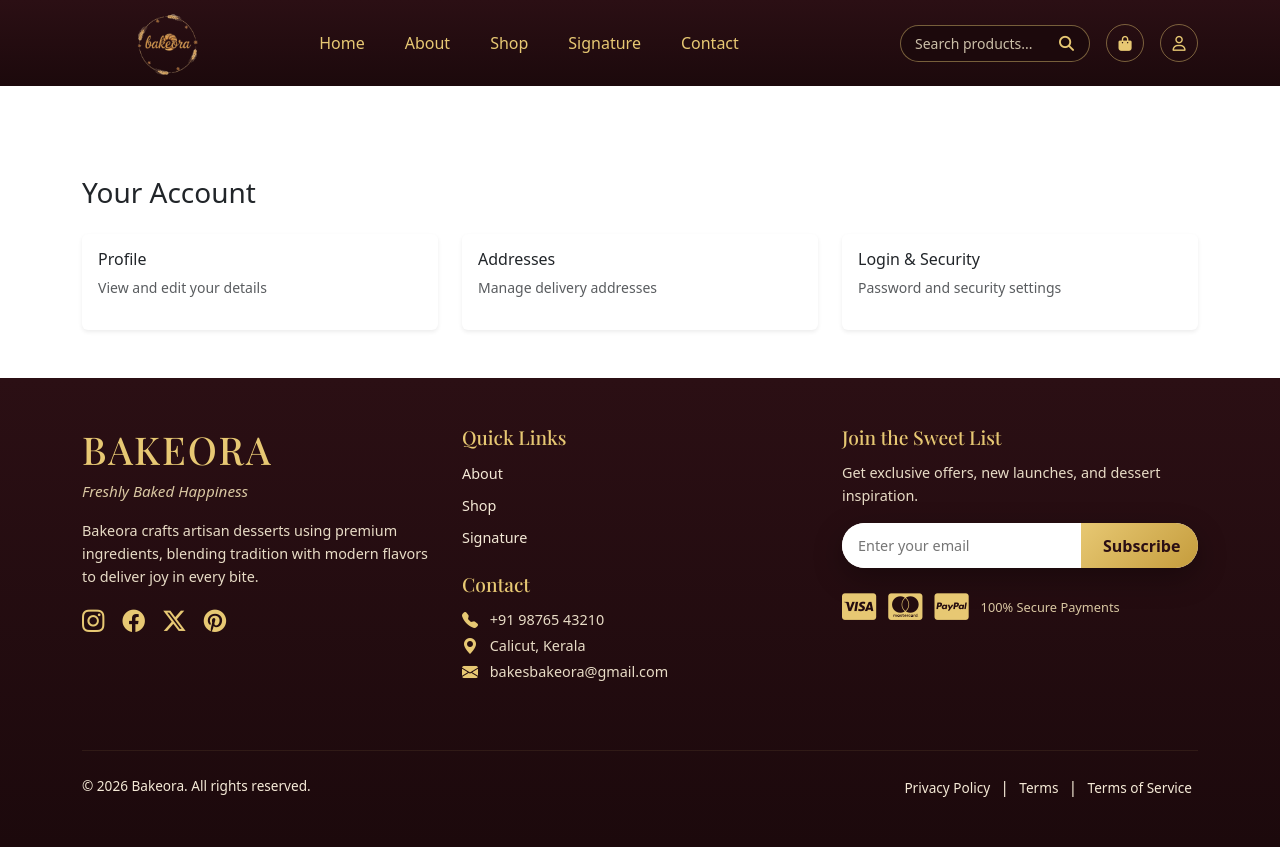
After one commit to Muhsinakp123/Bakeora, a Django app: page /account/ in a window 1280 px wide. The commit adds this page. Run offline with Django 5.2, Linux system fonts and the light colour scheme; a user stored in the database is signed in; data comes from the database, SQL or seed files in the repository; both versions use the stored data as it was after the commit.

Commit message:
'09-02-2026'

```diff
--- a/accounts/urls.py
+++ b/accounts/urls.py
@@ -52,4 +52,8 @@ path(
         ),
         name='password_reset_complete'
     ),
+
+    path("my-orders/", views.my_orders, name="my_orders"),
+    path("account/", views.account_dashboard, name="account_dashboard"),
+
 ]
--- a/accounts/views.py
+++ b/accounts/views.py
@@ -1,8 +1,10 @@
 from django.shortcuts import render, redirect
 from django.contrib.auth import authenticate, login, logout
+from django.contrib.auth.decorators import login_required
+from django.contrib.auth.backends import ModelBackend
 from django.contrib.auth.models import User
 from django.contrib import messages
-from .models import Subscriber
+from .models import Subscriber,CustomerProfile
 
 # Create your views here.
 
@@ -27,6 +29,7 @@ def login_view(request):
 
     return render(request, "login.html")
 
+
 def register_view(request):
     if request.method == "POST":
         username = request.POST['username']
@@ -36,12 +39,18 @@ def register_view(request):
         if User.objects.filter(username=username).exists():
             messages.error(request, "Username already exists")
         else:
-            User.objects.create_user(
+            user = User.objects.create_user(
                 username=username,
                 email=email,
                 password=password
             )
-            messages.success(request, "Account created successfully")
+
+            # ✅ create customer profile
+            CustomerProfile.objects.create(user=user)
+
+            # ✅ IMPORTANT: specify backend
+            login(request, user, backend='django.contrib.auth.backends.ModelBackend')
+
             return redirect('home')
 
     return render(request, "register.html")
@@ -59,3 +68,13 @@ def subscribe_email(request):
             Subscriber.objects.get_or_create(email=email)
 
     return redirect(request.META.get("HTTP_REFERER", "/"))
+
+
+@login_required
+def my_orders(request):
+    return render(request, "my_orders.html")
+
+
+@login_required
+def account_dashboard(request):
+    return render(request, "account_dashboard.html")
--- a/cart/views.py
+++ b/cart/views.py
@@ -11,6 +11,8 @@ def cart_view(request):
     # ---------- GUEST ----------
     if not request.user.is_authenticated:
         session_cart = request.session.get("cart", {})
+        session_cart = dict(reversed(list(session_cart.items())))
+
         session_total = sum(
             i["price"] * i["quantity"]
             for i in session_cart.values()
@@ -24,7 +26,7 @@ def cart_view(request):
 
     # ---------- USER ----------
     db_cart = get_or_create_cart(request.user)
-    items = db_cart.items.select_related("product").order_by("-created_at")
+    items = db_cart.items.select_related("product").order_by("-id")
 
     db_cart.total_price = sum(
         i.total_price for i in items   # uses property correctly
@@ -32,6 +34,7 @@ def cart_view(request):
 
     return render(request, "cart.html", {
         "db_cart": db_cart,
+        "items": items,
         "session_cart": None,
         "session_total": 0
     })
--- a/ecommerce/static/css/style.css
+++ b/ecommerce/static/css/style.css
@@ -324,6 +324,64 @@ body {
   color: #e7c873;
   font-size: 16px;
   cursor: pointer;
+}
+/* ===== REMOVE DROPDOWN ARROWS (SHOP + USER) ===== */
+.navbar .dropdown-toggle::after {
+  display: none !important;
+}
+/* ===== DROPDOWN ANIMATION (PREMIUM FEEL) ===== */
+.navbar .dropdown-menu {
+  opacity: 0;
+  transform: translateY(10px);
+  transition: opacity 0.25s ease, transform 0.25s ease;
+  display: block; /* required for animation */
+  pointer-events: none;
+}
+
+.navbar .dropdown:hover > .dropdown-menu {
+  opacity: 1;
+  transform: translateY(0);
+  pointer-events: auto;
+}
+/* ===== PROFILE ICON UNDERLINE (AMAZON STYLE) ===== */
+.user-icon {
+  position: relative;
+}
+
+.user-icon::after {
+  content: "";
+  position: absolute;
+  bottom: -8px;
+  left: 50%;
+  width: 0;
+  height: 2px;
+  background: #c59d5f;
+  transform: translateX(-50%);
+  transition: width 0.3s ease;
+}
+
+/* underline on hover */
+.dropdown:hover .user-icon::after {
+  width: 22px;
+}
+
+/* ===== USERNAME GOLD THEME (DROPDOWN) ===== */
+.user-greeting {
+  color: #e7c873;              /* Bakeora gold */
+  font-weight: 500;
+  font-size: 0.95rem;
+  letter-spacing: 0.3px;
+}
+
+/* username stronger gold */
+.user-greeting strong {
+  color: #f3db97;              /* brighter gold */
+  font-weight: 600;
+}
+
+/* subtle luxury glow */
+.user-greeting {
+  text-shadow: 0 0 6px rgba(231, 200, 115, 0.35);
 }
 
 /* ================= HERO SECTION ================= */
--- /dev/null
+++ b/ecommerce/templates/account_dashboard.html
@@ -0,0 +1,32 @@
+{% extends "master.html" %}
+
+{% block content %}
+<div class="container py-5 mt-5">
+  <h3 class="mb-4">Your Account</h3>
+
+  <div class="row g-4">
+
+    <div class="col-md-4">
+      <div class="card shadow-sm p-3">
+        <h6>Profile</h6>
+        <p class="text-muted small">View and edit your details</p>
+      </div>
+    </div>
+
+    <div class="col-md-4">
+      <div class="card shadow-sm p-3">
+        <h6>Addresses</h6>
+        <p class="text-muted small">Manage delivery addresses</p>
+      </div>
+    </div>
+
+    <div class="col-md-4">
+      <div class="card shadow-sm p-3">
+        <h6>Login & Security</h6>
+        <p class="text-muted small">Password and security settings</p>
+      </div>
+    </div>
+
+  </div>
+</div>
+{% endblock %}
--- a/ecommerce/templates/cake_detail.html
+++ b/ecommerce/templates/cake_detail.html
@@ -28,7 +28,10 @@
 {% endif %}
 
 
-      <a href="{% url 'buy_now' cake.id %}" class="btn btn-primary">Buy Now</a>
+      <a href="{% url 'buy_now' 'cake' cake.id %}" class="btn btn-primary">
+  Buy Now
+</a>
+
 
     </div>
   </div>
--- a/ecommerce/templates/cart.html
+++ b/ecommerce/templates/cart.html
@@ -53,7 +53,7 @@
   {# ================= DATABASE CART ================= #}
   {% elif user.is_authenticated and db_cart and db_cart.items.exists %}
 
-    {% for item in db_cart.items.all %}
+    {% for item in items %}
     <div class="card mb-3 shadow-sm">
       <div class="row g-0 align-items-center">
 
@@ -105,7 +105,7 @@
   {% else %}
     <div class="text-center py-5">
       <h5>Your cart is empty 🛒</h5>
-      <a href="{% url 'cakes' %}" class="btn btn-dark mt-3">
+      <a href="{% url 'shop' %}" class="btn btn-dark mt-3">
         Continue Shopping
       </a>
     </div>
--- a/ecommerce/templates/master.html
+++ b/ecommerce/templates/master.html
@@ -93,7 +93,7 @@
 
 
 <!-- USER ACCOUNT -->
-          {% if user.is_authenticated %}
+{% if user.is_authenticated and not user.is_superuser %}
 <div class="dropdown">
   <a class="nav-link dropdown-toggle p-0" href="#" data-bs-toggle="dropdown">
     <span class="user-icon">
@@ -101,27 +101,34 @@
     </span>
   </a>
 
+  <ul class="dropdown-menu dropdown-menu-end shadow-sm">
 
-            <ul class="dropdown-menu dropdown-menu-end shadow-sm">
-              <li class="dropdown-header text-muted">
-                Signed in as <strong>{{ user.username }}</strong>
+    <li class="dropdown-header user-greeting">
+  Hi, <strong>{{ user.first_name|default:user.username }}</strong>
 </li>
 
-              <li><a class="dropdown-item" href="#">
-                  <i class="fa-solid fa-box me-2"></i> My Orders
-                </a></li>
-
-              <li><a class="dropdown-item" href="#">
-                  <i class="fa-solid fa-user-gear me-2"></i> Profile
-                </a></li>
 
 <li>
-                <hr class="dropdown-divider">
+  <a class="dropdown-item" href="{% url 'my_orders' %}">
+    <i class="fa-solid fa-box me-2"></i> Your Orders
+  </a>
 </li>
 
-              <li><a class="dropdown-item text-danger" href="{% url 'logout' %}">
+<li>
+  <a class="dropdown-item" href="{% url 'account_dashboard' %}">
+    <i class="fa-solid fa-user-gear me-2"></i> Your Account
+  </a>
+</li>
+
+
+    <li><hr class="dropdown-divider"></li>
+
+    <li>
+      <a class="dropdown-item text-danger" href="{% url 'logout' %}">
         <i class="fa-solid fa-right-from-bracket me-2"></i> Logout
-                </a></li>
+      </a>
+    </li>
+
   </ul>
 </div>
 
@@ -135,7 +142,6 @@
 
 {% endif %}
 
-        </div>
 
       </div>
     </div>
--- a/ecommerce/templates/puddings.html
+++ b/ecommerce/templates/puddings.html
@@ -223,7 +223,9 @@
       {% for pudding in page_obj %}
       <div class="col-12 col-sm-6 col-lg-3">
         <div class="cake-card">
-          <img src="{{ pudding.image.url }}" alt="{{ pudding.name }}">
+          <a href="{% url 'pudding_detail' pudding.id %}">
+  <img src="{{ pudding.image.url }}" alt="{{ pudding.name }}">
+</a>
 
           <div class="cake-info">
             <h5>{{ pudding.name }}</h5>
--- a/orders/urls.py
+++ b/orders/urls.py
@@ -5,7 +5,7 @@ urlpatterns = [
     path('custom-order/', views.custom_order, name='custom_order'),
     path('custom-checkout/<int:order_id>/', views.custom_checkout, name='custom_checkout'),
     path('checkout/', views.checkout, name='checkout'),
-    path('buy-now/<int:cake_id>/', views.buy_now, name='buy_now'),
+    path('buy-now/<str:product_type>/<int:product_id>/',views.buy_now,name='buy_now'),
     path('payment-success/', views.payment_success, name='payment_success'),
     path('order-success/<int:order_id>/', views.order_success, name='order_success'),
 ]
```
Also changed, not shown: Business/settings.py (+4 -7 lines), ecommerce/templates/dessert_detail.html (+22 -16 lines), ecommerce/templates/desserts.html (+15 -9 lines), ecommerce/templates/my_orders.html (added, +15 -0 lines), ecommerce/templates/pudding_detail.html (+13 -5 lines), ecommerce/templates/shop.html (+6 -2 lines), orders/views.py (+18 -10 lines), products/views.py (+6 -1 lines), db.sqlite3. Lines whose indentation alone changed are shown as unchanged.
